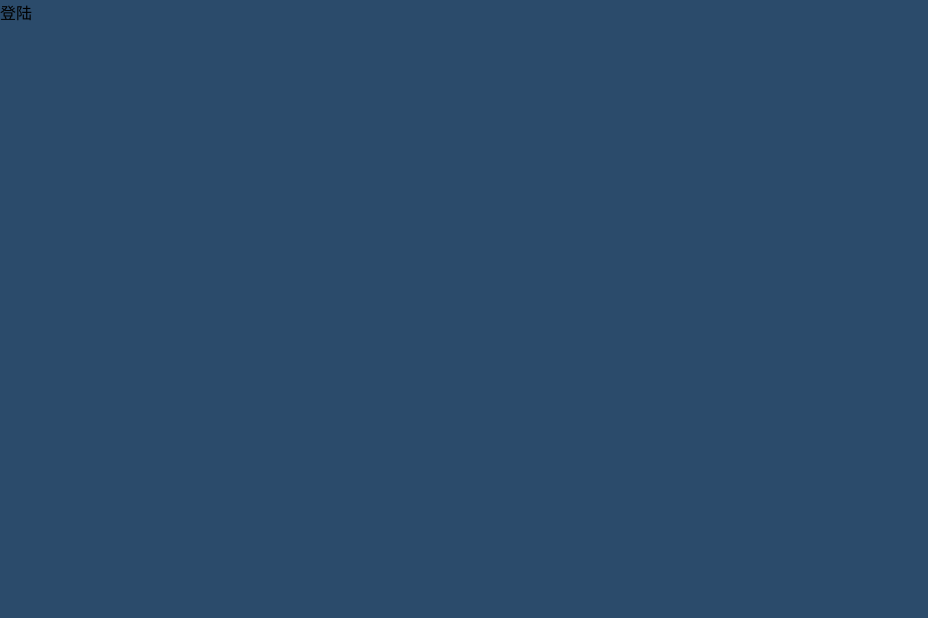
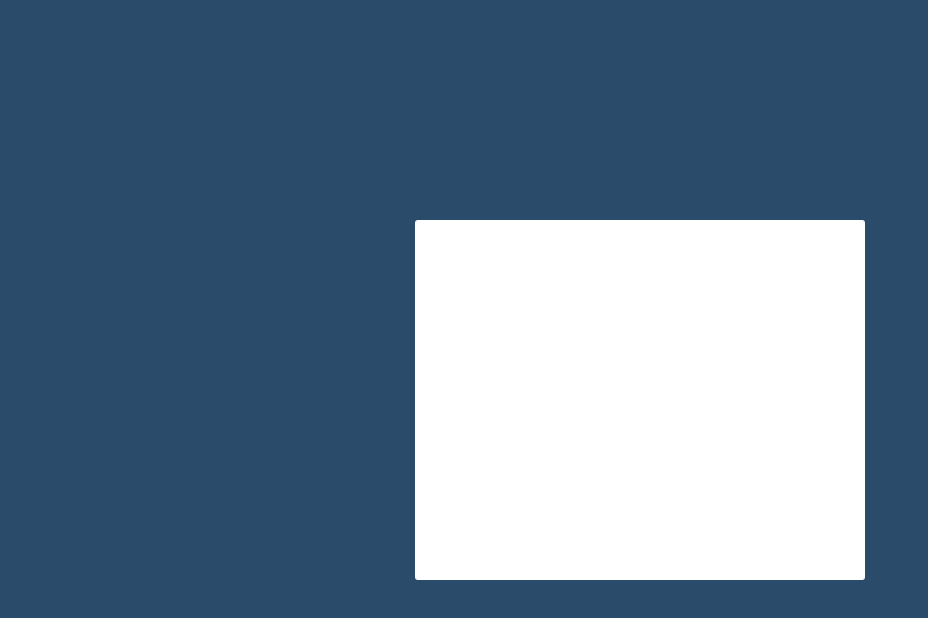
Before and after one commit to forrestlmj/vue_shop, a Vue app: page /#/login in a window 1280 px wide. Shown: the top 618 px of the page, without its empty margins (0-928 px from the left). Built offline with nearby package versions, Linux system fonts and the light colour scheme.

Commit message:
登陆页面盒子

```diff
--- a/package.json
+++ b/package.json
@@ -5,7 +5,7 @@
   "scripts": {
     "serve": "vue-cli-service serve",
     "build": "vue-cli-service build",
-    "lint": "vue-cli-service lint"
+    "lint": "eslint --fix --ext .js,.vue src"
   },
   "dependencies": {
     "axios": "^0.19.2",
--- a/src/componments/Login.vue
+++ b/src/componments/Login.vue
@@ -1,6 +1,8 @@
 <template>
     <div class="login_container">
-        登陆
+        <div class="login_box">
+
+        </div>
     </div>
 </template>
 
@@ -12,4 +14,15 @@ export default {}
       background-color: #2b4b6b;
       height: 100%;
 }
+.login_box {
+    background-color: #ffffff;
+    width: 450px;
+    height: 360px;
+  border-radius: 3px;
+  position: absolute;
+  left: 50%;
+  top: 50%;
+  -webkit-transform: translate(-50%, -50%);
+  background-color: #fff;
+}
 </style>
```
